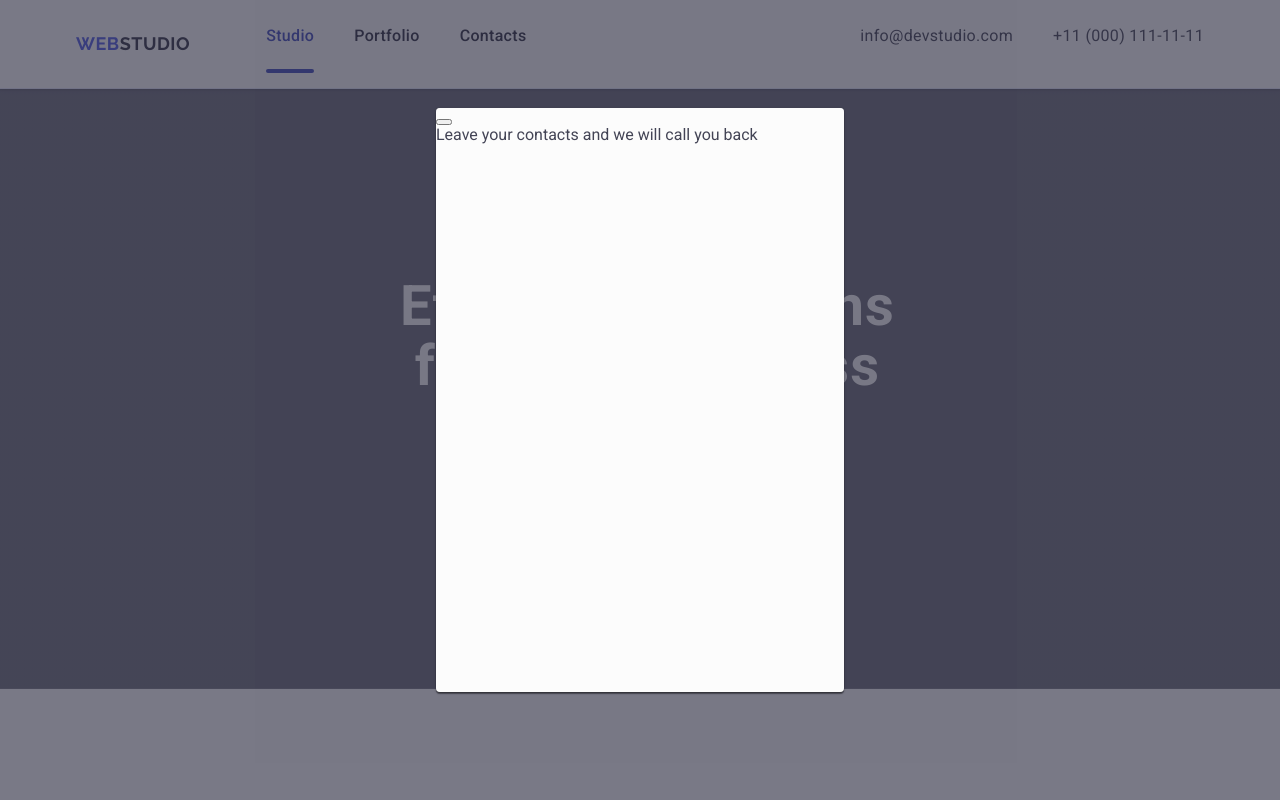
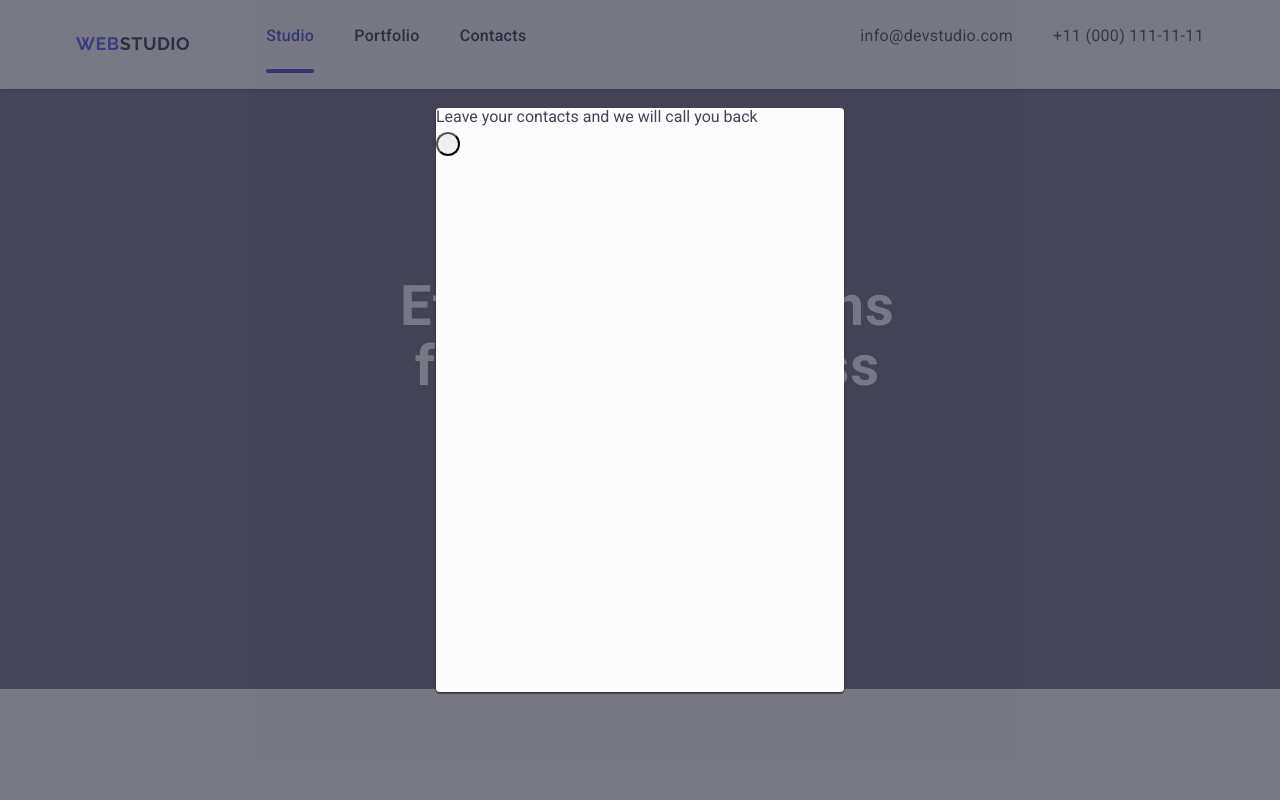
Before and after one commit to Molnia00/goit-markup-hw-05, a plain HTML site: page index.html in a window 1280 px wide. Shown: the top 800 px of the page. Drawn offline with nearby package versions, Linux system fonts and the light colour scheme.

Commit message:
Update style.css

```diff
--- a/css/style.css
+++ b/css/style.css
@@ -581,6 +581,14 @@ background-color: #31d0aa;
 
 }
 
+.modal-btn{
+    position: absolute;
+    border-radius: 50%;
+    width: 24px;
+    height: 24px;
+    top: 24px;
+    right:24 px;
+}
 
 
 /* ====== /вікно====== */
```
